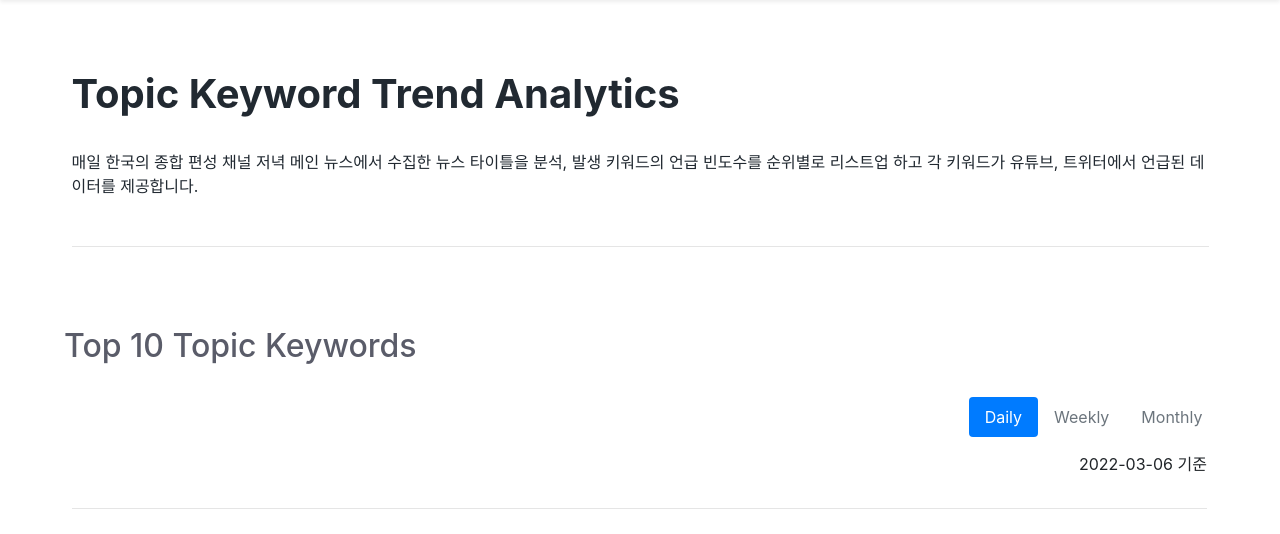
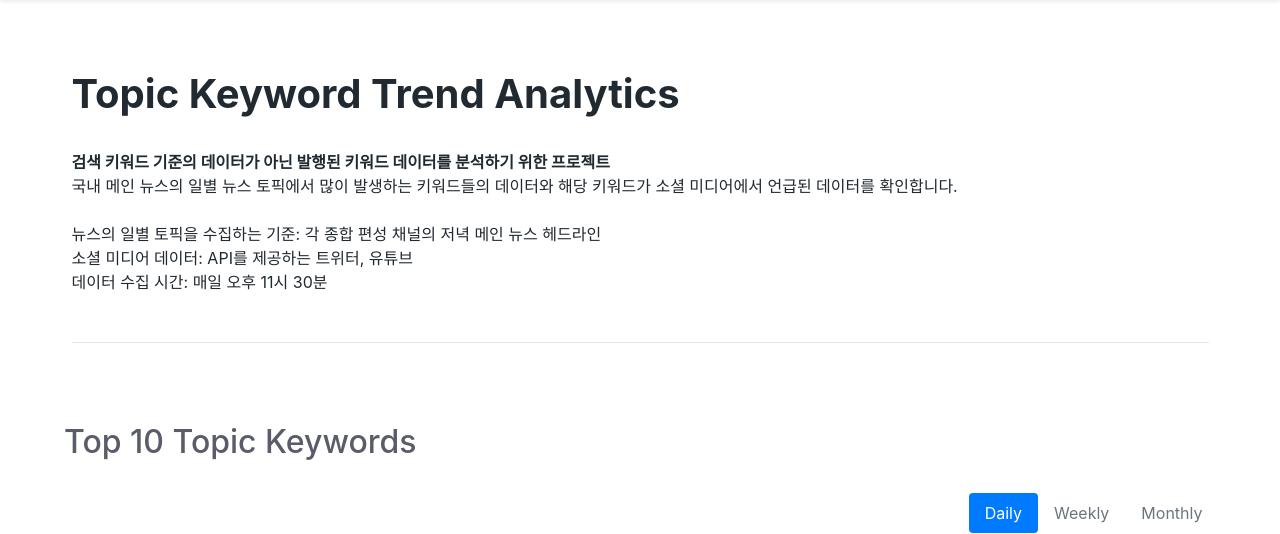
Before and after one commit to NNN-project/topic_trend_keyword_2022, a Django app: page /tkt/ in a window 1280 px wide. Shown: the part 56-590 px from the top of the page. Run offline with Django 3.2, Linux system fonts and the light colour scheme; data that the repository does not hold is empty; some libraries are stand-ins or nearby versions.

Commit message:
텍스트 수정 about, title

```diff
--- a/templates/base.html
+++ b/templates/base.html
@@ -29,14 +29,13 @@
             <div class="row">
                 <div class="col-sm-8 col-md-8 py-4">
                     <h4 class="text-white">About</h4>
-                    <p class="text-muted">네이버 뉴스, 트위터, 유튜브 API를 활용해 뉴스 토픽에서 자주 언급된 키워드와 관련된 데이터를 수집, 키워드의 흐름을 분석하는 프로젝트입니다. <br><br>
-                        최우진, 이재은, 김찬</p>
+                    <p class="text-muted">NNN Lab. 은 AI를 공부하다 만난 사람들이 업무가 아닌 취미로 프로젝트를 진행하기 위해 모인 팀입니다.<br><br>사람들: 최우진, 이재은, 김찬</p>
                 </div>
                 <div class="col-sm-3 offset-md-1 py-4">
                     <h4 class="text-white">Contact</h4>
                     <ul class="list-unstyled">
-                        <li><a href="https://github.com/NNN-project/topic_trend_keyword_2022" target="_blank" class="text-white">Git Hub</a></li>
-                        <li><a href="#" class="text-white">Email me</a></li>
+                        <li><a href="https://github.com/NNN-project/topic_trend_keyword_2022" target="_blank" class="text-white">Git Hub #page</a></li>
+                        <li><a href="https://github.com/NNN-project/topic_trend_keyword_2022_data" target="_blank" class="text-white">Git Hub #data</a></li>
                     </ul>
                 </div>
             </div>
--- a/templates/tkt/index.html
+++ b/templates/tkt/index.html
@@ -9,8 +9,11 @@
         <div class="container-fluid" style="color: #212931; width: 90%">
             <h1 class="display-5"><b>Topic Keyword Trend Analytics</b></h1>
             <br>
-            <p>매일 한국의 종합 편성 채널 저녁 메인 뉴스에서 수집한 뉴스 타이틀을 분석, 발생 키워드의 언급 빈도수를 순위별로 리스트업 하고 각 키워드가 유튜브, 트위터에서 언급된 데이터를
-                제공합니다.</p>
+            <p><b>검색 키워드 기준의 데이터가 아닌 발행된 키워드 데이터를 분석하기 위한 프로젝트</b>
+                <br>국내 메인 뉴스의 일별 뉴스 토픽에서 많이 발생하는 키워드들의 데이터와 해당 키워드가 소셜 미디어에서 언급된 데이터를 확인합니다.
+                <br><br>뉴스의 일별 토픽을 수집하는 기준: 각 종합 편성 채널의 저녁 메인 뉴스 헤드라인
+                <br>소셜 미디어 데이터: API를 제공하는 트위터, 유튜브
+                <br>데이터 수집 시간: 매일 오후 11시 30분</p>
             <hr class="hr" style="margin-top: 3rem;">
         </div>
         <!-- 타이틀 끝 -->
```
